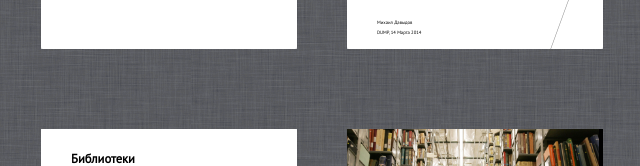
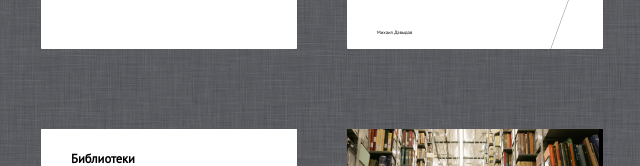
Before and after one commit to azproduction/talk-components-now, a plain HTML site: page ru/index.html in a window 1280 px wide. Shown: the part 341-507 px from the top of the page, 59-699 px from the left. Drawn offline with Linux system fonts and the light colour scheme; a web font is replaced by a local one.

Commit message:
Update index.html

```diff
--- a/ru/index.html
+++ b/ru/index.html
@@ -24,7 +24,7 @@
 		<h2>Components Now!</h2>
         <div class="info">
             <p class="author">Михаил Давыдов</p>
-            <p class="location">DUMP, 14 Марта 2014</p>
+            <p class="location"></p>
         </div>
     </div></section>
 
```
